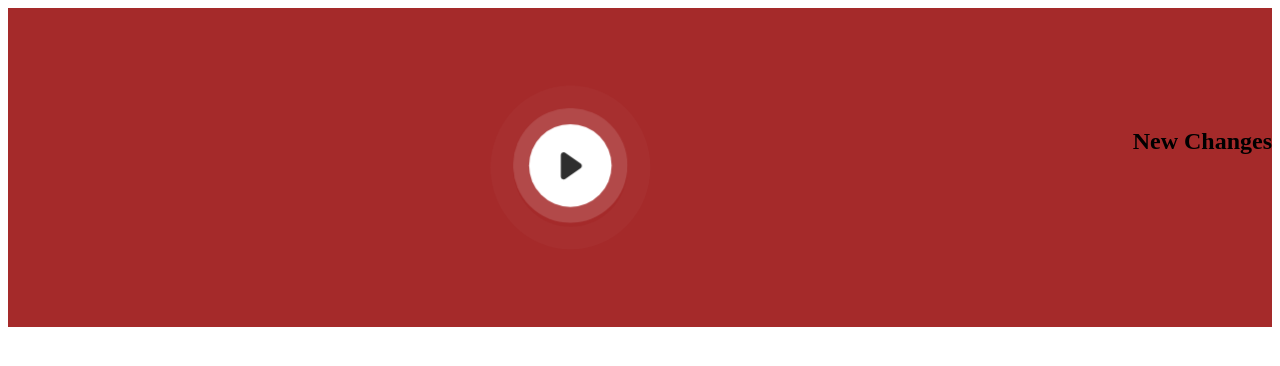
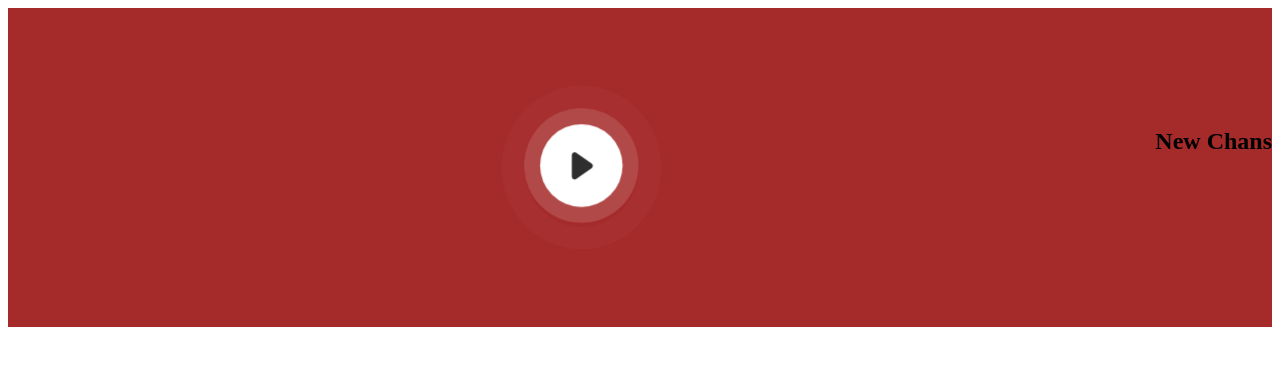
Before and after one commit to debdwaipayanray/weaversweb.academy-clone, a plain HTML site: page testing.html in a window 1280 px wide. Drawn offline with Linux system fonts and the light colour scheme.

Commit message:
new change

```diff
--- a/testing.html
+++ b/testing.html
@@ -15,7 +15,7 @@
             <img src="./assets/images/test/play-icon-img.svg" alt="" />
         </a>
 
-        <h1>New Changes</h1>
+        <h1>New Chans</h1>
     </section>
 
 </body>
```
